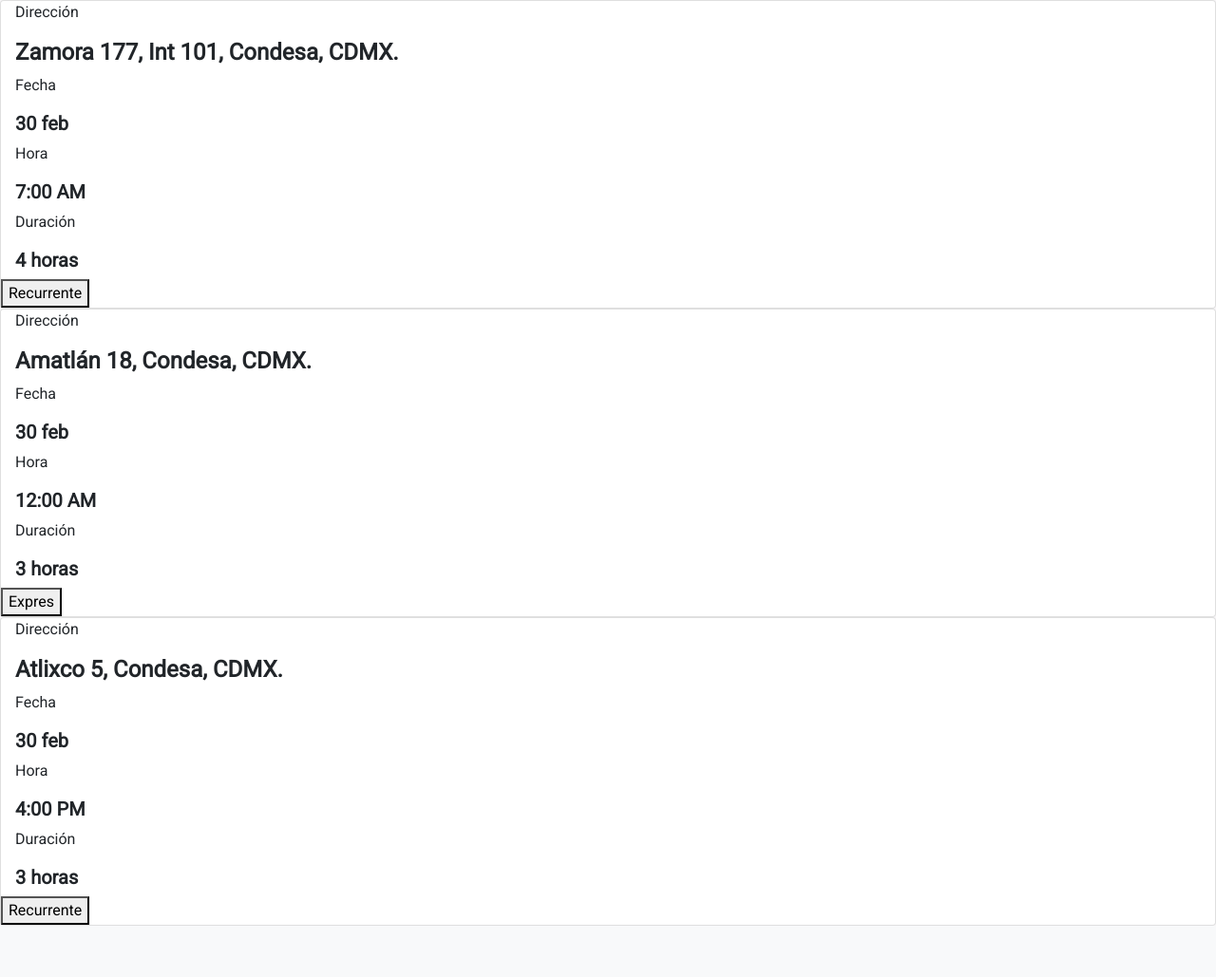
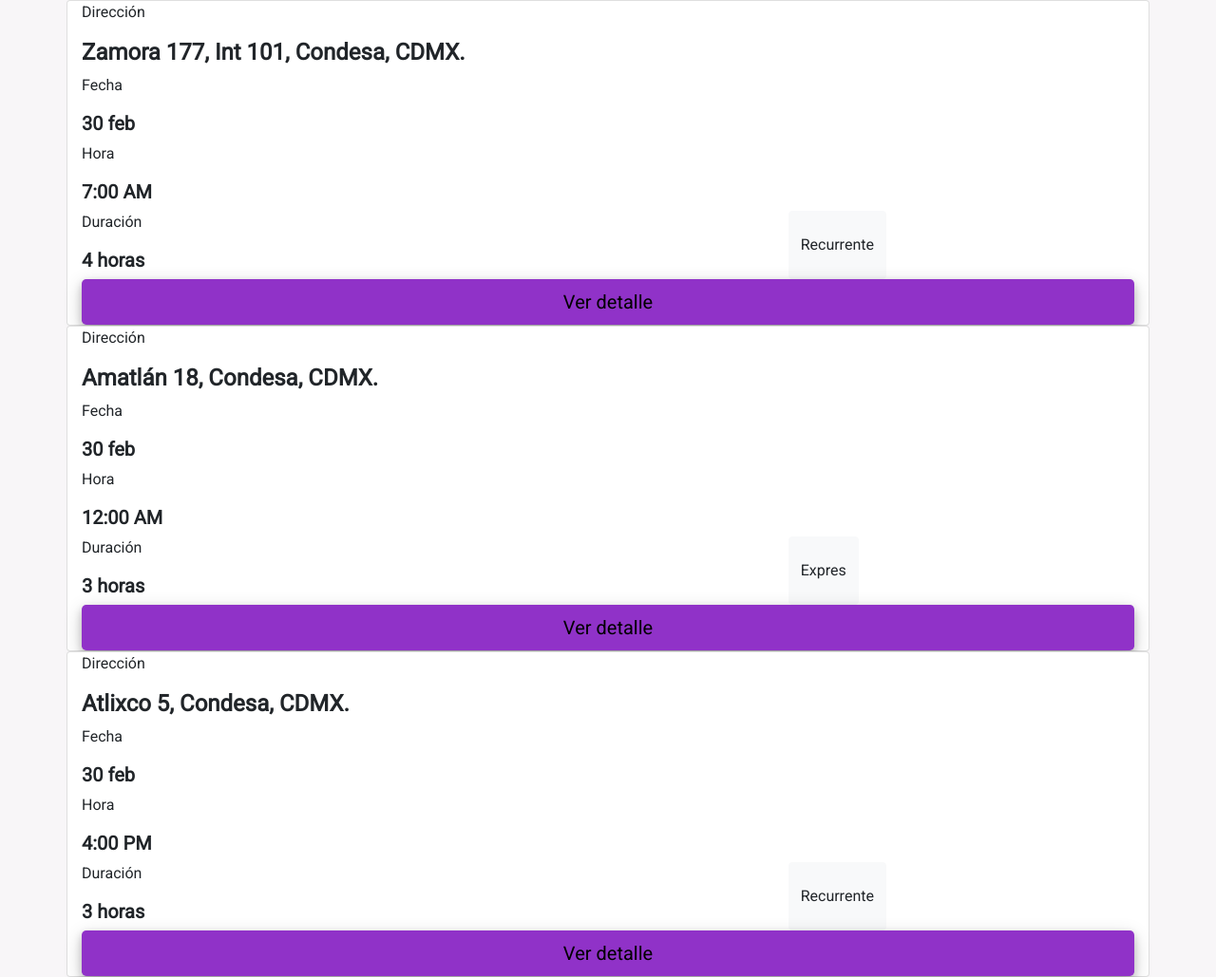
Before and after one commit to diberfra/jelpmi, a PHP site: page /confirmados.html in a window 1280 px wide. Shown: the part 131-1160 px from the top of the page at 95% size. Before the commit the page ends 1106 px from the top, so only its background shows below. Run offline with PHP 8.4, Linux system fonts and the light colour scheme.

Commit message:
Avances 1.3

```diff
--- a/action.js
+++ b/action.js
@@ -46,22 +46,24 @@ function servicios(){
 
     for(var i = 0; i < confirmados.length; i++){
 
-      content += "<div class='card container-fluid'>";
+      content += "<div class='card container'>";
       content += "<div class='row'>";
-      content += "<div class='col-12'";
+      content += "<div class='col-8'";
       content += "<p>Dirección</p>";
       content += "<h4>" + "<b>" + confirmados[i].addres_street + ", " + confirmados[i].addres_neighborhood + ", " + confirmados[i].city + "." + "</b>" + "</h4>";
       content += "</div";
-      content += "<div class='col-12'>";
+      content += "<div class='col-8'>";
       content += "<p>Fecha</p>" + "<h5>" + "<b>" + confirmados[i].date + "</b>" + "</h5>";
       content += "</div>";
-      content += "<div class='col-12'>";
+      content += "<div class='col-8'>";
       content += "<p>Hora</p>" + "<h5>" + "<b>" + confirmados[i].hour + "</b>" + "</h5>";
       content += "</div>";
-      content += "<div class='col-12'>";
+      content += "<div class='col-8'>";
       content += "<p>Duración</p>" + "<h5>" + "<b>" + confirmados[i].lenght + " " + "horas" + "</b>" + "</h5>";
       content += "</div>";
-      content += "<button>" + confirmados[i].service_type +  "</button>";
+      content += "<button type='button' class='btn btn-light'>" + confirmados[i].service_type +  "</button>";
+      content += "<div class='col-12'>";
+      content += "<a href='confDetail.html'><button type='button' class='btn btn-lg btn-block card1' style='background-color: #9032C8;'>Ver detalle</button></a>";
       content += "</div>";
       content += "</div>";
       content += "</div>"
@@ -184,6 +186,8 @@ function disponibles(){
     content += "<p>Duración</p>" + "<h5>" + "<b>" + disponibles[i].lenght + " " + "horas" + "</b>" + "</h5>";
     content += "</div>";
     content += "<button>" + disponibles[i].service_type +  "</button>";
+    content += "<div class='col-12'>";
+    content += "<button type='button' class='btn btn-lg btn-block'><a href='dispDetail.hyml'>" + "Ver detalle" + "</button>";
     content += "</div>";
     content += "</div>";
     content += "</div>"
--- a/confirmados.html
+++ b/confirmados.html
@@ -21,9 +21,9 @@
     <p>Fecha: 31 de febrero (Hoy)</p>
 </nav>
 
+<div id="result"></div>
 
 
-    <div id="result"></div>
 
 </body>
 </html>
--- a/style2.css
+++ b/style2.css
@@ -29,3 +29,9 @@ body{
   color: white;
   font-size: 18px;
 }
+
+button.card1 {
+
+  box-shadow: 0 4px 8px 0 rgba(0, 0, 0, 0.2), 0 6px 20px 0 rgba(0, 0, 0, 0.19);
+  text-align: center;
+}
```
Also changed, not shown: confDetail.html (+29 -12 lines).
